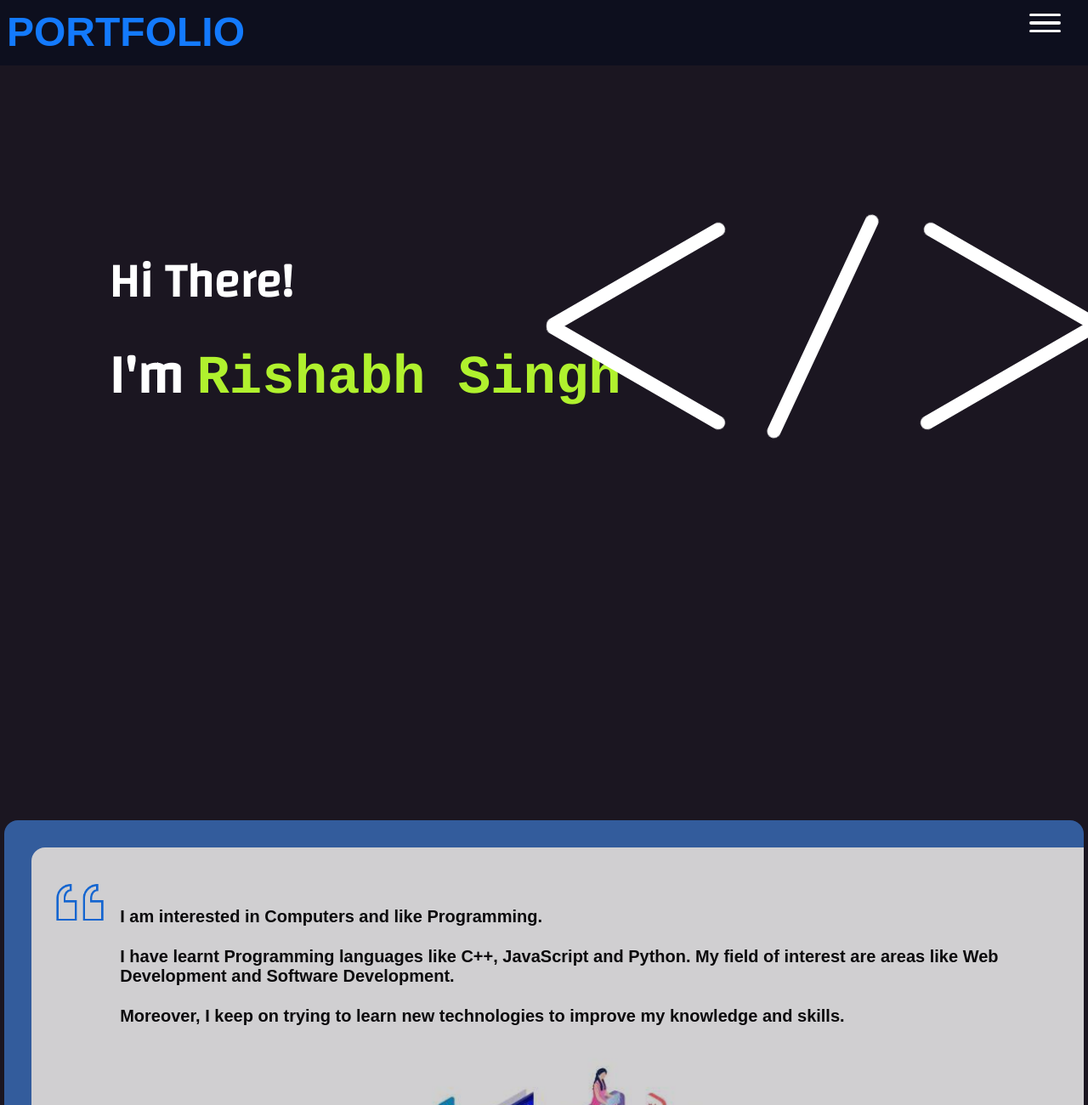
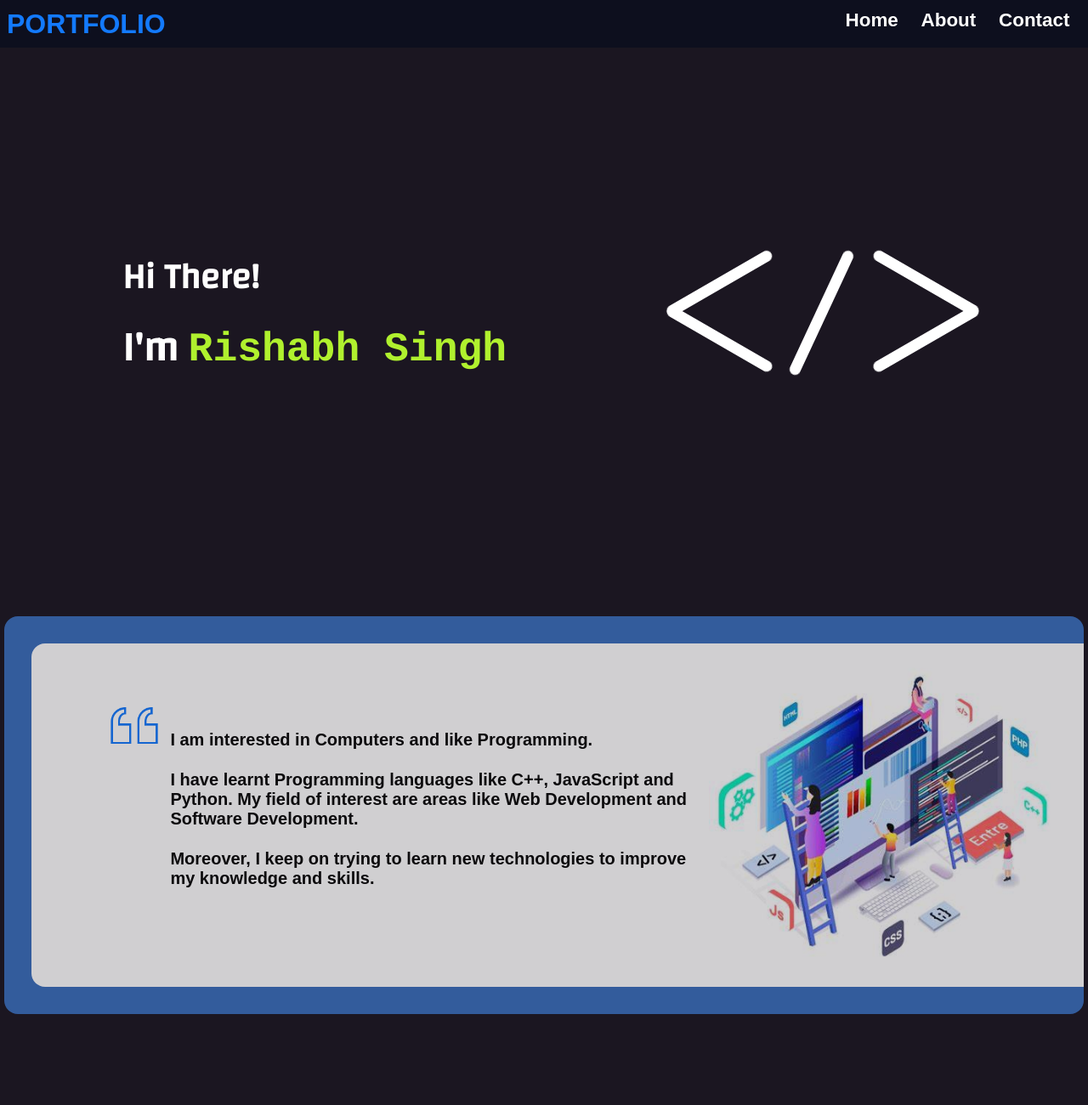
Before and after one commit to Rishabh705/Portfolio, a plain HTML site: page index.html in a window 1280 px wide. Shown: the top 1300 px of the page at 85% size. Drawn offline with Linux system fonts and the light colour scheme; a web font is replaced by a local one.

Commit message:
Updated media queries

```diff
--- a/css/styles.css
+++ b/css/styles.css
@@ -26,7 +26,7 @@ header {
 
 .navlist {
   position: absolute;
-  top: -0.3rem;
+  top: -0.2rem;
   right: 2rem;
 }
 
@@ -115,15 +115,14 @@ body {
 }
 
 .container2 {
+  display: flex;
   position: absolute;
-  left: 10vw;
-  top: 32vh;
-  justify-content: space-evenly;
+  width: 65%;
+  flex-flow: column;
   /* border: 2px solid yellow; */
 }
 
 .h3 {
-  margin-right: auto;
   color: white;
   font-size: 3rem;
   cursor: default;
@@ -138,8 +137,8 @@ body {
 
 .animated {
   position: absolute;
-  top: 30vh;
-  right: 50vw;
+  /* top: 30vh;
+  right: 50vw; */
   /* border: 1px solid red; */
 }
 
@@ -428,10 +427,12 @@ h2 {
   }
 
   .h2 {
+    margin: auto;
     font-size: 2.2rem;
   }
 
   .h3 {
+    margin: auto;
     font-size: 1.9rem;
   }
   .container1{
@@ -439,7 +440,7 @@ h2 {
     flex-flow: column;
   }
   .animated{
-    top:50vh;
+    top:60vh;
     left:1vw;
   }
   .slash{
@@ -547,8 +548,7 @@ h2 {
   }
 
   .container2{
-    top:20vh;
-    left:13vw;
+    top: 27vh;
   }
   .container3{
     padding: 2rem 0 2rem 2rem;
@@ -644,10 +644,12 @@ h2 {
   }
 
   .h2 {
+    margin: auto;
     font-size: 2.2rem;
   }
 
   .h3 {
+    margin: auto;
     font-size: 1.9rem;
   }
   .container1{
@@ -764,7 +766,6 @@ h2 {
 
   .container2{
     top:28vh;
-    left:16vw;
   }
   .container3{
     padding: 2rem 0 2rem 2rem;
@@ -839,7 +840,6 @@ h2 {
   }
 }
 
-
 @media screen and (min-width:768px) {
   .hdr{
     height: 3.5rem;
@@ -860,18 +860,20 @@ h2 {
   }
 
   .h2 {
+    margin: auto;
     font-size: 2.8rem;
   }
 
   .h3 {
+    margin: auto;
     font-size: 2.5rem;
   }
   .container1{
-    height: 39rem;
+    height: 41rem;
     flex-flow: column;
   }
   .animated{
-    top:56vh;
+    top:64vh;
     left:13vw;
   }
   .slash{
@@ -980,7 +982,6 @@ h2 {
 
   .container2{
     top:26vh;
-    left:15vw;
   }
   .container3{
     padding: 2rem 0 2rem 2rem;
@@ -995,7 +996,7 @@ h2 {
     width:100%;
   }
   .figure{
-    width: 40%;
+    width: 30%;
     height: auto;
     top:-0.4rem;
     right:0rem;
@@ -1049,7 +1050,6 @@ h2 {
     left: 0.7rem;
   }
 
-
   p {
     font-size: 1rem;
   }
@@ -1071,10 +1071,12 @@ h2 {
   }
 
   .h2 {
+    margin-left: 18rem;
     font-size: 2.4rem;
   }
 
   .h3 {
+    margin-left: 18rem;
     font-size: 2.2rem;
   }
   .container1{
@@ -1191,7 +1193,7 @@ h2 {
 
   .container2{
     top:35vh;
-    left:10vw;
+    left:-20vw;
   }
   .container3{
     padding: 2rem 0 2rem 2rem;
@@ -1205,8 +1207,20 @@ h2 {
   .section3{
     width:100%;
   }
+  .navlist{
+    display: inline;
+    top:0.05rem;
+    right: 0rem;
+  }
+  li{
+    font-size: 1.4rem;
+    margin-inline: 0.7rem;
+  }
+  button{
+    display: none;
+  }
   .figure{
-    width: 40%;
+    width: 30%;
     height: auto;
     top:-0.4rem;
     right:0rem;
@@ -1230,47 +1244,51 @@ h2 {
 
 @media screen and (min-width:1200px) {
   .hdr{
-    height: 4.8rem;
+    height: 3.5rem;
+  }
+  header {
+    display: flex;
+    flex-flow: row nowrap;
+    justify-content: space-between;
   }
 
   h1 {
-    padding: 0.5rem 8px 8px 8px;
-    font-size: 3rem;
+    padding: 8px 8px 8px 8px;
+    font-size: 2rem;
   }
 
   .h2 {
-    font-size: 4rem;
+    margin-left: 9rem;
+    font-size: 3.0rem;
   }
 
   .h3 {
-    font-size: 3.5rem;
+    margin-left: 9rem;
+    font-size: 2.6rem;
   }
-
   .container1{
-    height: 60rem;
+    height: 45rem;
     flex-flow: row;
   }
-
   .animated{
-    top:30vh;
+    top:36vh;
     left:55vw;
   }
-
   .slash{
-    width:1rem;
-    height:18rem;
+    width:0.80rem;
+    height:10rem;
   }
-
   .greater::after,.greater::before{
-    width: 1rem;
-    height: 15rem;
+    width: 0.80rem;
+    height: 8.8rem;
   }
-
   .smaller::after,.smaller::before{
-    width: 1rem;
-    height: 15rem;
+    width: 0.8rem;
+    height: 8.8rem;
   }
-
+  .articlelist li{
+    font-size: 20px;
+  }
   @keyframes down {
     0% {
       opacity: 0%;
@@ -1293,34 +1311,34 @@ h2 {
   @keyframes slideright1 {
     0% {
       opacity: 0%;
-      transform: translateX(-150px) translateY(-3.0rem) rotateZ(60deg);
+      transform: translateX(-150px) translateY(-2.45rem) rotateZ(60deg);
     }
 
     80% {
       opacity: 80%;
-      transform: translateX(55px) translateY(-3.0rem) rotateZ(60deg);
+      transform: translateX(130px) translateY(-2.45rem) rotateZ(60deg);
     }
 
     100% {
       opacity: 100%;
-      transform: translateX(10px) translateY(-3.0rem) rotateZ(60deg);
+      transform: translateX(110px) translateY(-2.45rem) rotateZ(60deg);
     }
   }
 
   @keyframes slideright2 {
     0% {
       opacity: 0%;
-      transform: translateX(-150px) translateY(4.2rem) rotateZ(-60deg);
+      transform: translateX(-150px) translateY(1.65rem) rotateZ(-60deg);
     }
 
     80% {
       opacity: 80%;
-      transform: translateX(55px) translateY(4.2rem) rotateZ(-60deg);
+      transform: translateX(130px) translateY(1.65rem) rotateZ(-60deg);
     }
 
     100% {
       opacity: 100%;
-      transform: translateX(10px) translateY(4.2rem) rotateZ(-60deg);
+      transform: translateX(110px) translateY(1.65rem) rotateZ(-60deg);
     }
   }
 
@@ -1328,43 +1346,88 @@ h2 {
     0% {
       opacity: 0%;
 
-      transform: translateX(797px) translateY(-3.0rem) rotateZ(-60deg);
+      transform: translateX(797px) translateY(-2.45rem) rotateZ(-60deg);
     }
 
     80% {
       opacity: 80%;
 
-      transform: translateX(420px) translateY(-3.0rem) rotateZ(-60deg);
+      transform: translateX(335px) translateY(-2.45rem) rotateZ(-60deg);
     }
 
     100% {
       opacity: 100%;
-      transform: translateX(454px) translateY(-3.0rem) rotateZ(-60deg);
+      transform: translateX(353px) translateY(-2.45rem) rotateZ(-60deg);
     }
   }
 
   @keyframes slideleft2 {
     0% {
       opacity: 0%;
-      transform: translateX(797px) translateY(4.2rem) rotateZ(60deg);
+      transform: translateX(797px) translateY(1.65rem) rotateZ(60deg);
     }
 
     80% {
       opacity: 80%;
-      transform: translateX(420px) translateY(4.2rem) rotateZ(60deg);
+      transform: translateX(335px) translateY(1.65rem) rotateZ(60deg);
     }
 
     100% {
       opacity: 100%;
-      transform: translateX(450px) translateY(4.2rem) rotateZ(60deg);
+      transform: translateX(353px) translateY(1.65rem) rotateZ(60deg);
     }
   }
+  .navlist{
+    display: inline;
+    top:0.05rem;
+    right: 0rem;
+  }
+  li{
+    font-size: 1.4rem;
+    margin-inline: 0.7rem;
+  }
+  button{
+    display: none;
+  }
+  .container2{
+    top:36vh;
+    left:0vw;
+  }
+  .container3{
+    padding: 2rem 0 2rem 2rem;
+  }
+  .container5{
+    flex-flow: row;
+  }
+  .article{
+    margin: 40px 30px 0px 62px;
+  }
+  .section3{
+    margin-left: 5rem;
+    margin-top: 3rem;
+    width:70%;
+  }
+  .figure{
+    width: 100%;
+    height: auto;
+    top:0rem;
+    right:2rem;
+  }
+  figure{
+    justify-content: center;
+  }
+  /* Menu button */
 
-  .container2{
-    top:35vh;
-    left:10vw;
+  .img {
+    width: 10%;
+    max-width: 60px;
+    top: 1.3rem;
+    left: 0.7rem;
   }
 
+  p {
+    font-size: 1rem;
+  }
 }
 
 @media screen and (max-height:425px) and (min-aspect-ratio:7/4) {
```
